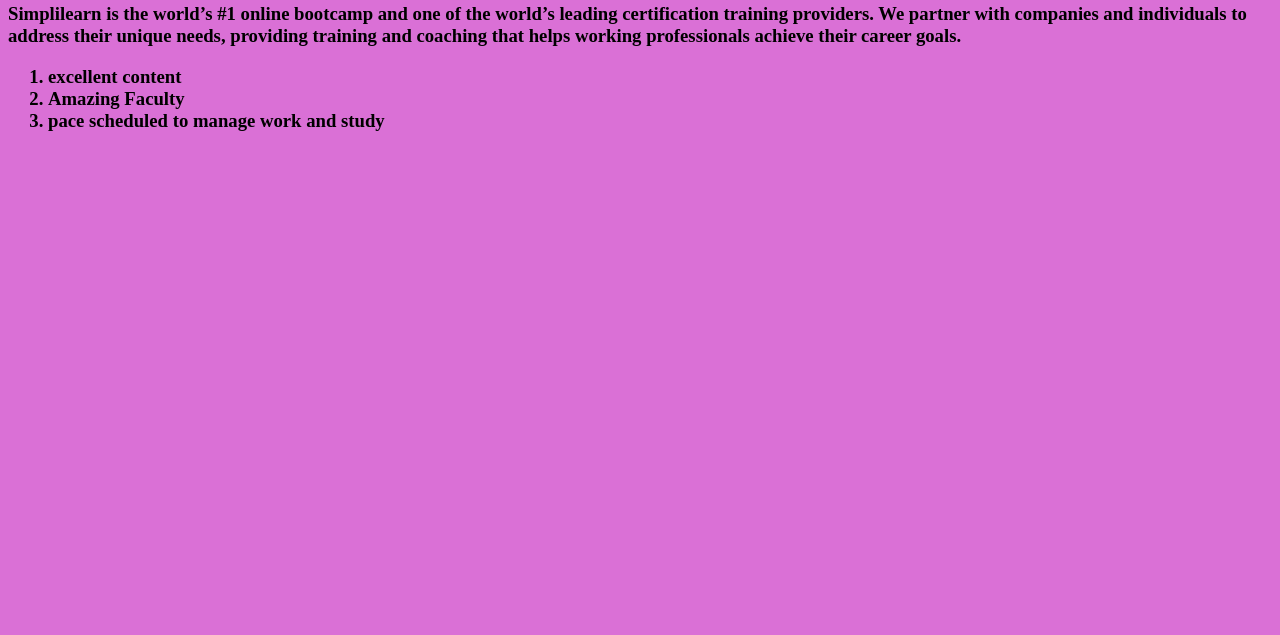
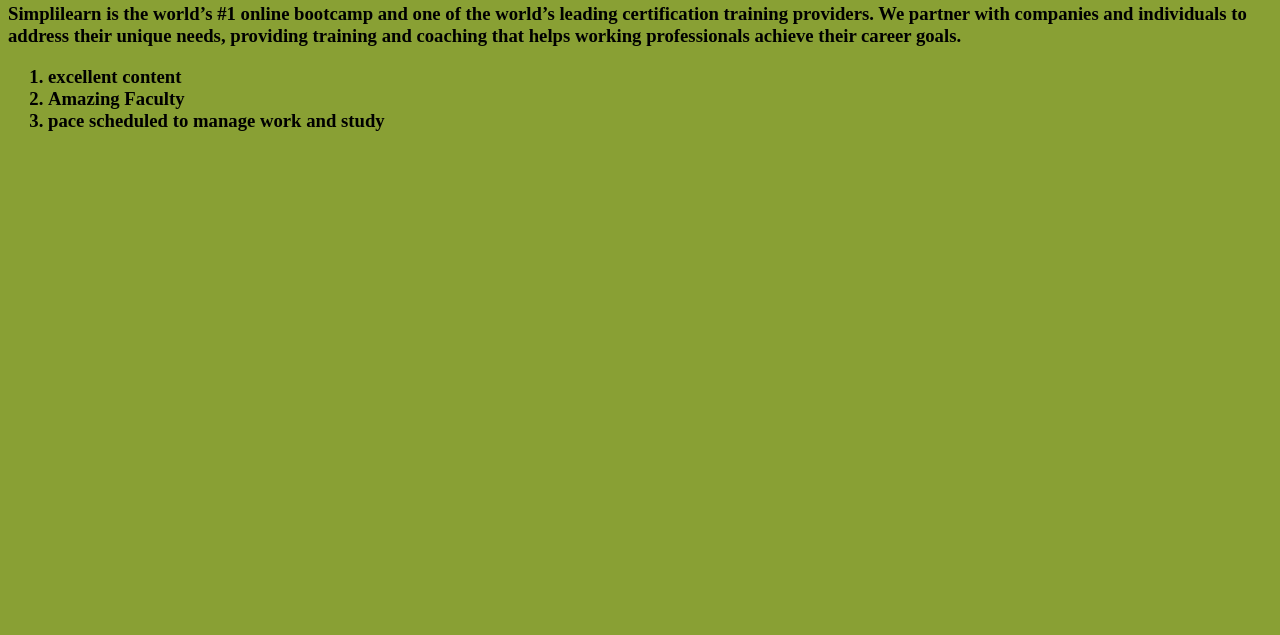
Before and after one commit to priyaq6/project_phase1, a plain HTML site: page home page.html in a window 1280 px wide. Shown: the part 165-800 px from the top of the page. Drawn offline with Linux system fonts and the light colour scheme.

Commit message:
Add files via upload

```diff
--- a/home page.html
+++ b/home page.html
@@ -9,7 +9,7 @@
                 }
          </style>
     </head>
-    <body style="background:orchid">
+    <body style="background:rgb(137, 160, 52)">
     <h1 style="text-align: center;"><em> Home page</em></h1>
 
     <nav style="text-align:right">
```
